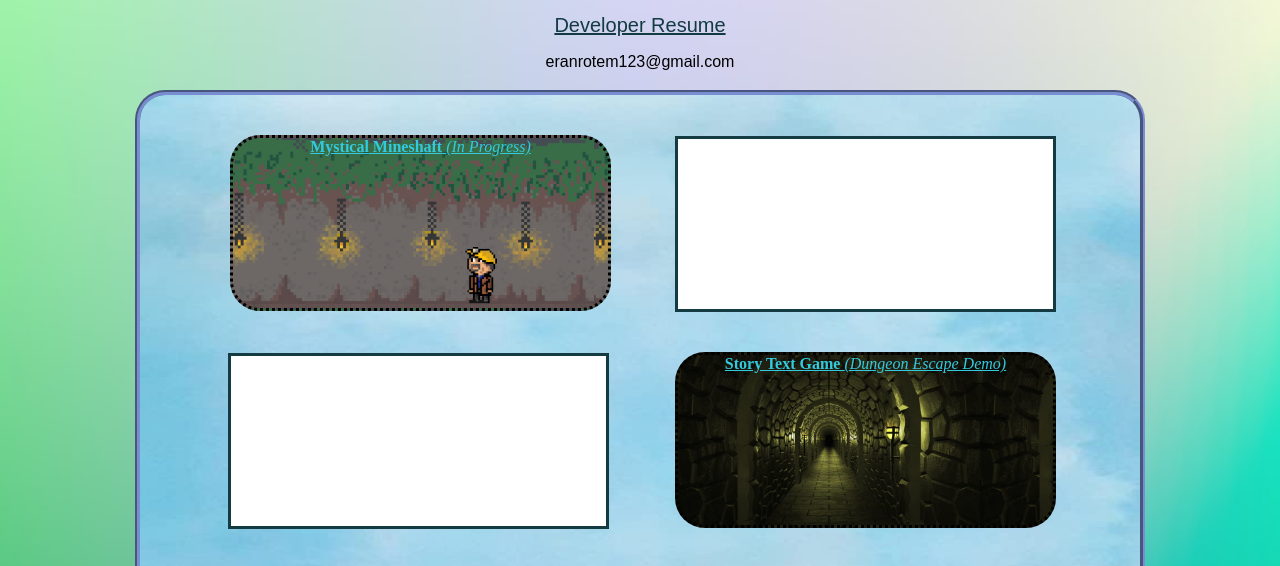
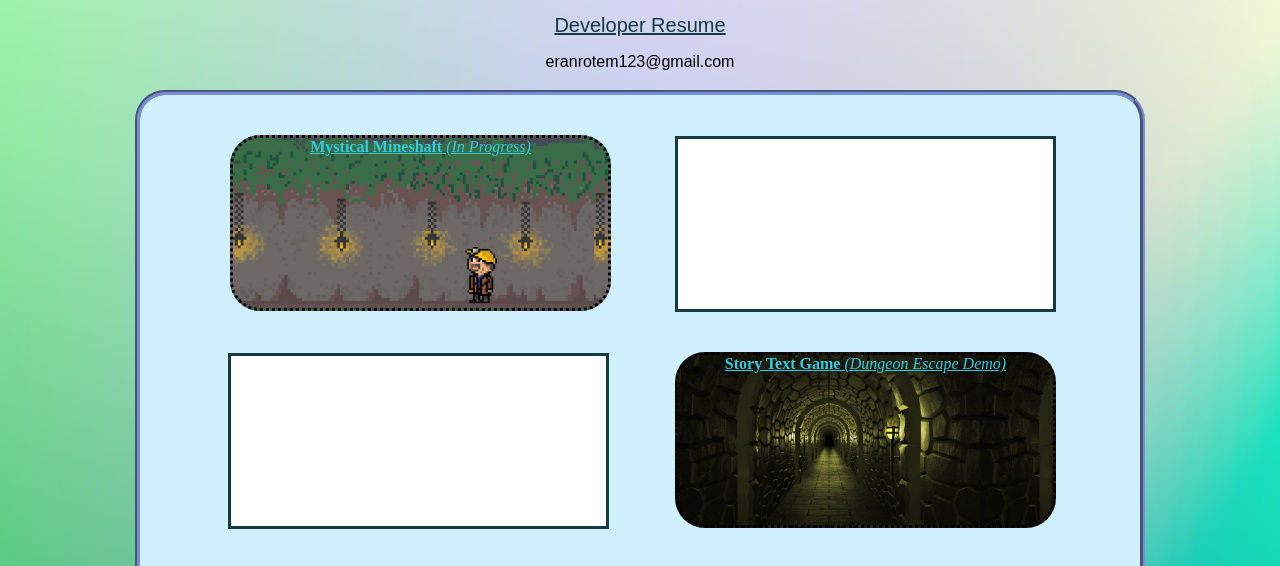
Before and after one commit to EranRotem1/EranRotem1.github.io, a plain HTML site: page index.html in a window 1280 px wide. Shown: the part 222-788 px from the top of the page. Drawn offline with Linux system fonts and the light colour scheme.

Commit message:
small edits

```diff
--- a/EranRotemWebsite.CSS
+++ b/EranRotemWebsite.CSS
@@ -35,8 +35,9 @@ form{
     height: 700px;
     border: 5px #798ed1 groove;
     border-radius: 30px ;
-    background-image: url("forWebsite/WSBackground3.jpg");
-    background-repeat: no-repeat;
+    /* background-image: url("forWebsite/WSBackground3.jpg");
+    background-repeat: no-repeat; */
+    background-color: #cfeffc;
     background-size: 100% 100%;
     margin: auto;
     margin-bottom: 15px;
```
Also changed, not shown: index.html (+1 -1 lines).
